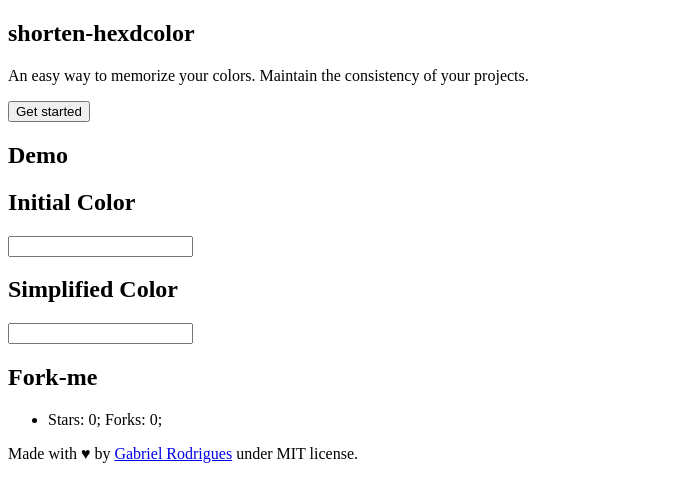
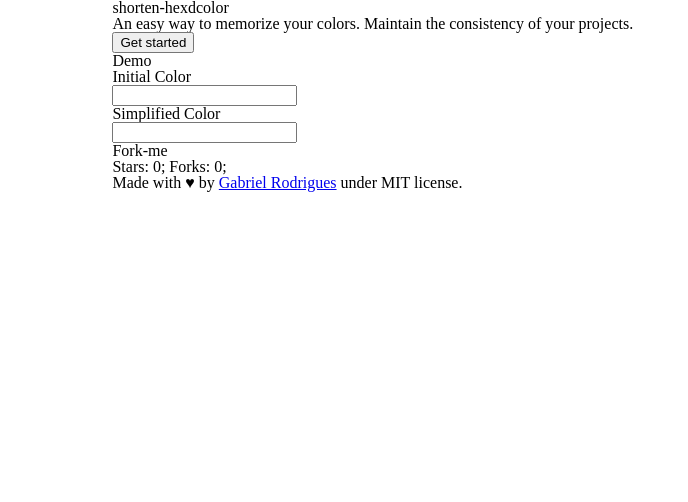
Before and after one commit to guesant/shorten-hexdcolor, a Vue app: page / in a window 1280 px wide. Shown: the top 502 px of the page, without its empty margins (0-688 px from the left). Built offline with nearby package versions, Linux system fonts and the light colour scheme.

Commit message:
Starting styles

```diff
--- a/src/App.vue
+++ b/src/App.vue
@@ -18,4 +18,6 @@ export default {
 </script>
 
 <style lang="scss">
+@import '~@/assets/styles/app';
+
 </style>
--- /dev/null
+++ b/src/assets/styles/_grid.scss
@@ -0,0 +1,10 @@
+
+html, body {
+  max-width: 1400px;
+  margin: 0 auto;
+}
+
+.CONTAINER {
+  max-width: 82.43045387994143%;
+  margin: 0 auto;
+}
--- /dev/null
+++ b/src/assets/styles/_reset.scss
@@ -0,0 +1,58 @@
+/* http://meyerweb.com/eric/tools/css/reset/
+   v2.0 | 20110126
+   License: none (public domain)
+*/
+
+html, body, div, span, applet, object, iframe,
+h1, h2, h3, h4, h5, h6, p, blockquote, pre,
+a, abbr, acronym, address, big, cite, code,
+del, dfn, em, img, ins, kbd, q, s, samp,
+small, strike, strong, sub, sup, tt, var,
+b, u, i, center,
+dl, dt, dd, ol, ul, li,
+fieldset, form, label, legend,
+table, caption, tbody, tfoot, thead, tr, th, td,
+article, aside, canvas, details, embed,
+figure, figcaption, footer, header, hgroup,
+menu, nav, output, ruby, section, summary,
+time, mark, audio, video {
+	margin: 0;
+	padding: 0;
+	border: 0;
+	font-size: 100%;
+	font: inherit;
+	vertical-align: baseline;
+}
+/* HTML5 display-role reset for older browsers */
+article, aside, details, figcaption, figure,
+footer, header, hgroup, menu, nav, section {
+	display: block;
+}
+body {
+	line-height: 1;
+}
+ol, ul {
+	list-style: none;
+}
+blockquote, q {
+	quotes: none;
+}
+blockquote:before, blockquote:after,
+q:before, q:after {
+	content: '';
+	content: none;
+}
+table {
+	border-collapse: collapse;
+	border-spacing: 0;
+}
+
+// custom
+*, *::after, *::before {
+  box-sizing: border-box;
+}
+img {
+  display: block;
+  max-width: 100%;
+  object-fit: cover;
+}
--- /dev/null
+++ b/src/assets/styles/app.scss
@@ -0,0 +1,2 @@
+@import 'reset';
+@import 'grid';
--- a/src/components/Home/Demo.vue
+++ b/src/components/Home/Demo.vue
@@ -1,5 +1,5 @@
 <template>
-  <section>
+  <section class="CONTAINER">
     <h1>Demo</h1>
 
     <main>
--- a/src/components/Home/Intro.vue
+++ b/src/components/Home/Intro.vue
@@ -1,5 +1,5 @@
 <template>
-  <section>
+  <section class="CONTAINER">
     <h1>shorten-hexdcolor</h1>
     <p>
       An easy way to memorize your colors.
--- a/src/components/UI/Footer.vue
+++ b/src/components/UI/Footer.vue
@@ -1,6 +1,6 @@
 <template>
   <footer>
-    <div>
+    <div class="CONTAINER">
       <p>
         Made with ♥ by
         <a href="https://gabrielrodrigues.dev" target="_blank">Gabriel Rodrigues</a>
```
